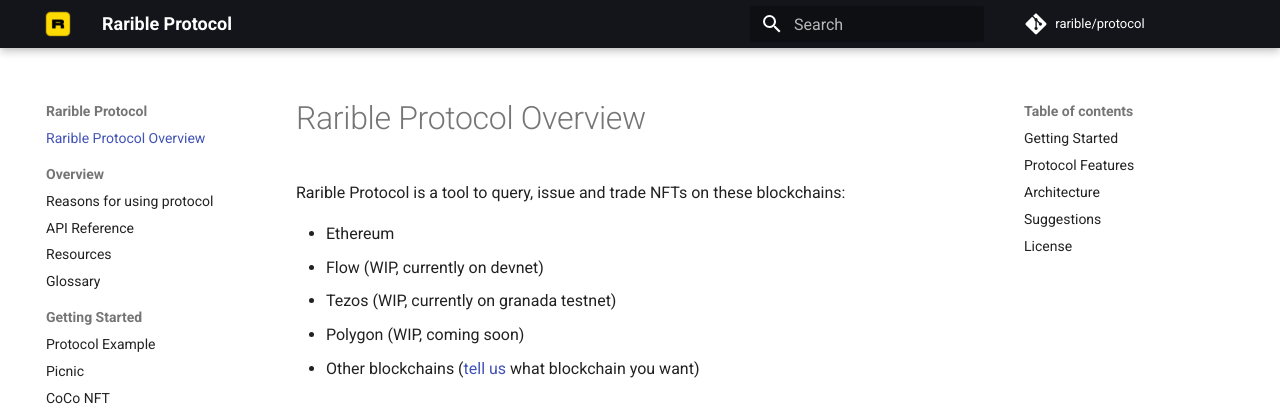
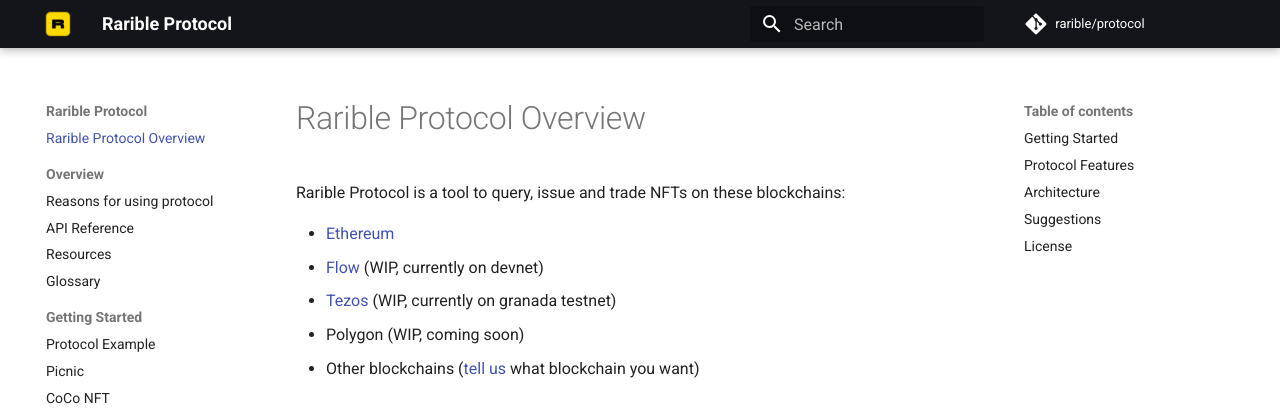
Before and after one commit to rarible/protocol, an MkDocs documentation site: the page built from docs/index.md, in a window 1280 px wide and 900 px high. Shown: the top 417 px of the window. Built offline with MkDocs 1.6.1 and Material for MkDocs 9.7.7, drawn with Linux system fonts in a browser that asks for light colours; comment, search, counter and statistics services are not loaded; part of the change alters nothing that is shown.

```diff
--- a/docs/index.md
+++ b/docs/index.md
@@ -2,9 +2,9 @@
 
 Rarible Protocol is a tool to query, issue and trade NFTs on these blockchains:
 
-- Ethereum
-- Flow (WIP, currently on devnet)
-- Tezos (WIP, currently on granada testnet)
+- [Ethereum](./ethereum/ethereum-overview.md)
+- [Flow](./flow/flow-overview.md) (WIP, currently on devnet)
+- [Tezos](./tezos/tezos-overview.md) (WIP, currently on granada testnet)
 - Polygon (WIP, coming soon)
 - Other blockchains ([tell us](https://github.com/rarible/protocol/discussions) what blockchain you want)
 
```
